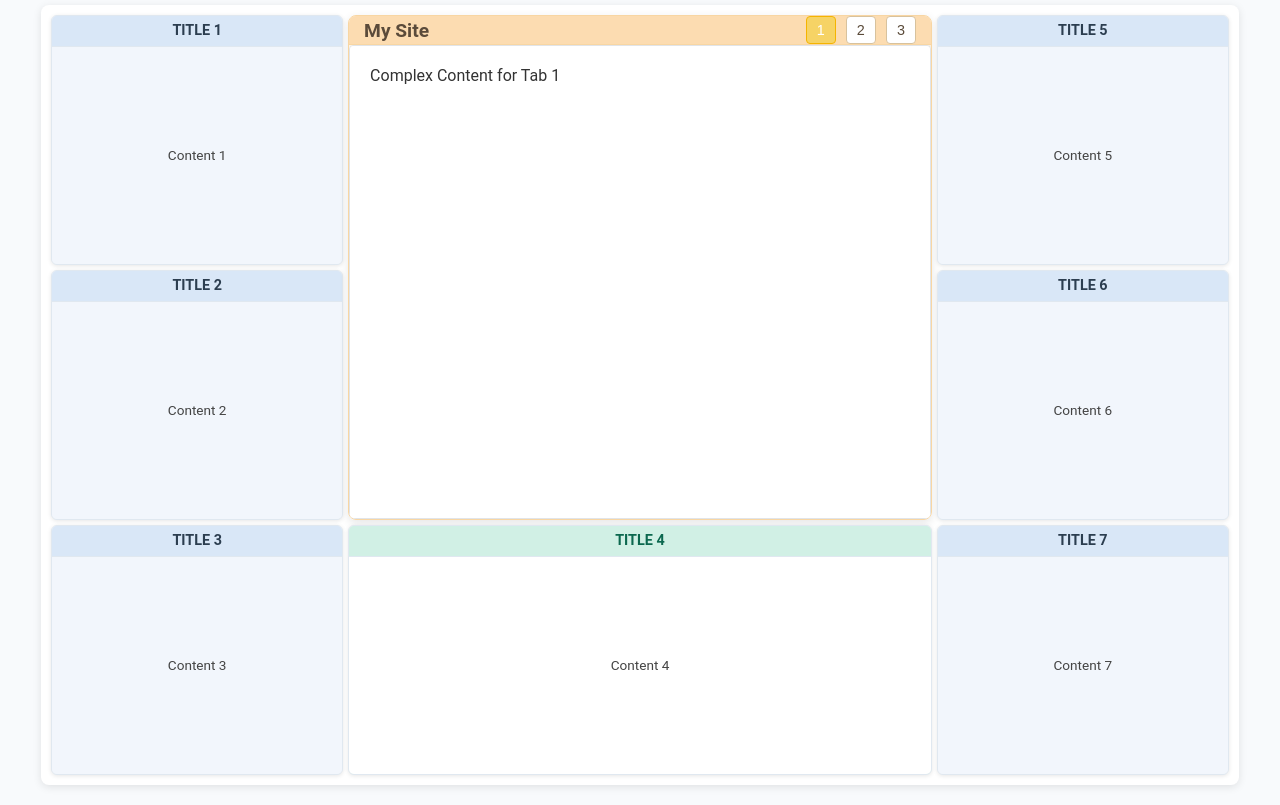
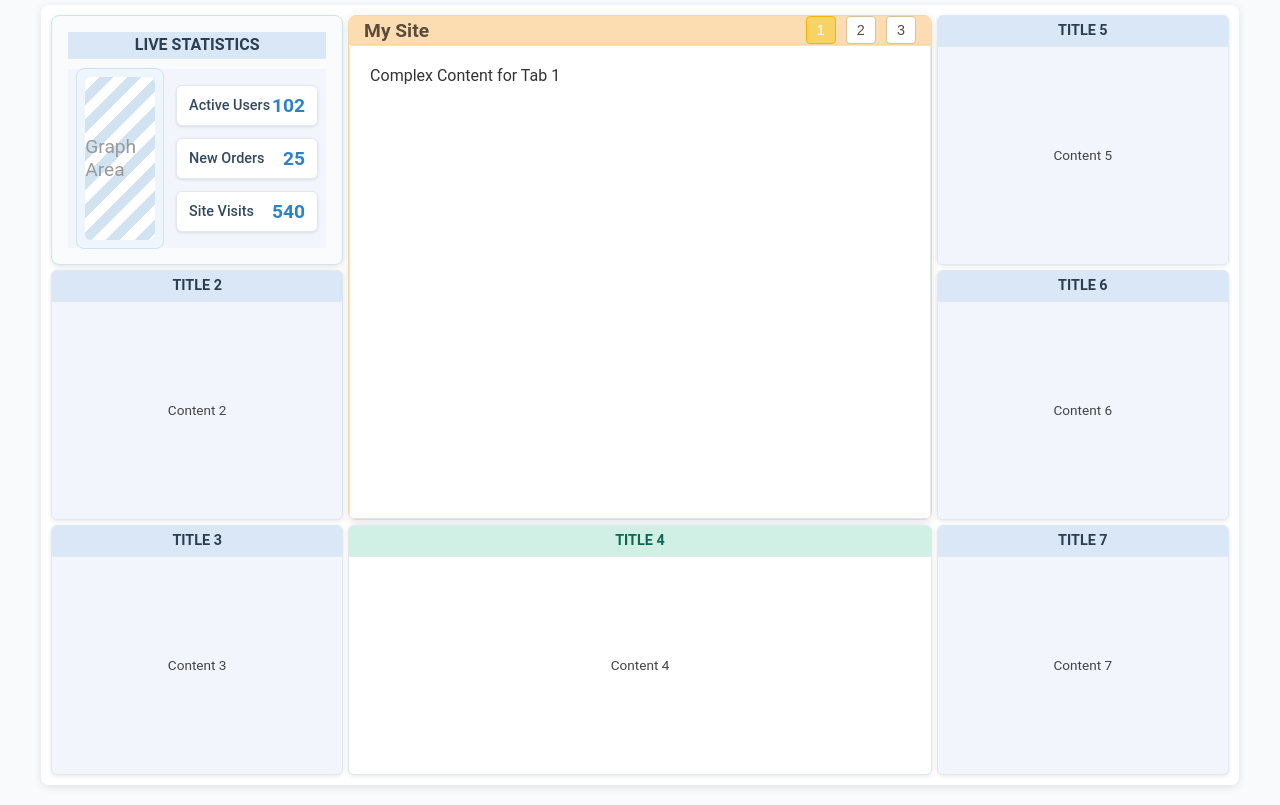
Before and after one commit to yoneekee/DashBoard2025, a React (Create React App) app: page / in a window 1280 px wide. Built offline with nearby package versions, Linux system fonts and the light colour scheme.

Commit message:
secondary1 formatting

```diff
--- a/src/components/Secondary1.jsx
+++ b/src/components/Secondary1.jsx
@@ -3,8 +3,29 @@ import React from "react";
 const Secondary1 = () => {
   return (
     <div className="secondary secondary-1">
-      <div className="title">Title 1</div>
-      <div className="content">Content 1</div>
+      <div className="title">Live Statistics</div>
+      <div className="content">
+        {/* 그래프 영역 */}
+        <div className="graph-container">
+          <div className="graph-placeholder">Graph Area</div>
+        </div>
+
+        {/* 통계 항목 영역 */}
+        <div className="stats-container">
+          <div className="stat-item">
+            <div className="stat-title">Active Users</div>
+            <div className="stat-value">102</div>
+          </div>
+          <div className="stat-item">
+            <div className="stat-title">New Orders</div>
+            <div className="stat-value">25</div>
+          </div>
+          <div className="stat-item">
+            <div className="stat-title">Site Visits</div>
+            <div className="stat-value">540</div>
+          </div>
+        </div>
+      </div>
     </div>
   );
 };
--- a/src/style/styles.css
+++ b/src/style/styles.css
@@ -183,6 +183,97 @@ body {
   grid-column: 1 / span 1;
 }
 
+.secondary-1 {
+  display: flex;
+  flex-direction: column;
+  background-color: #f9fbfc;
+  border: 1px solid #d1e3f0;
+  border-radius: 8px;
+  padding: 16px;
+  box-shadow: 0 2px 5px rgba(0, 0, 0, 0.1);
+}
+
+.secondary-1 .title {
+  font-size: 1rem;
+  font-weight: bold;
+  color: #2c3e50;
+  margin-bottom: 10px;
+  text-align: center;
+}
+
+.secondary-1 .content {
+  display: flex;
+  flex-direction: row;
+  gap: 12px;
+}
+
+/* 그래프 영역 스타일 */
+.graph-container {
+  flex: 1; /* 그래프가 더 큰 공간을 차지 */
+  height: 100%;
+  display: flex;
+  justify-content: center;
+  align-items: center;
+  background-color: #eef5fc;
+  border: 1px solid #d1e3f0;
+  border-radius: 8px;
+  padding: 8px;
+}
+
+.graph-placeholder {
+  width: 100%;
+  height: 100%;
+  background: repeating-linear-gradient(
+    135deg,
+    #ffffff,
+    #ffffff 10px,
+    #d1e3f0 10px,
+    #d1e3f0 20px
+  );
+  display: flex;
+  justify-content: center;
+  align-items: center;
+  font-size: 1.2rem;
+  color: #999;
+  border-radius: 6px;
+}
+
+/* 통계 항목 영역 스타일 */
+.stats-container {
+  display: flex;
+  flex-direction: column;
+  gap: 12px;
+}
+
+.stat-item {
+  display: flex;
+  justify-content: space-between;
+  align-items: center;
+  padding: 8px 12px;
+  background-color: #ffffff;
+  border: 1px solid #e1e8f0;
+  border-radius: 6px;
+  box-shadow: 0 1px 3px rgba(0, 0, 0, 0.1);
+}
+
+.stat-item:hover {
+  background-color: #eef5fc;
+  box-shadow: 0 3px 8px rgba(0, 0, 0, 0.15);
+}
+
+.stat-title {
+  font-size: 0.9rem;
+  color: #34495e;
+  font-weight: 500;
+}
+
+.stat-value {
+  margin-left: 2px;
+  font-size: 1.2rem;
+  font-weight: bold;
+  color: #2c82c9;
+}
+
 .secondary-2 {
   grid-row: 2 / span 1;
   grid-column: 1 / span 1;
```
Also changed, not shown: src/setupTests.js (deleted, +0 -5 lines), 1 other file (tests, documents, lock files or other folders).
